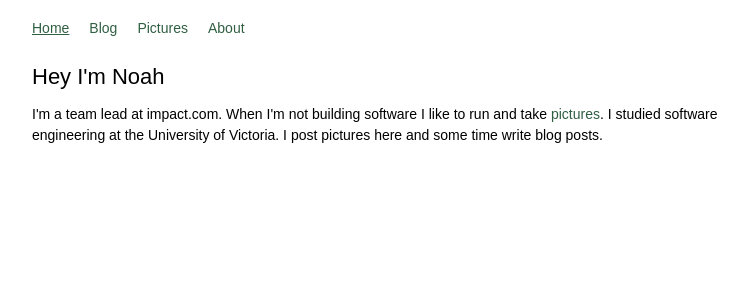
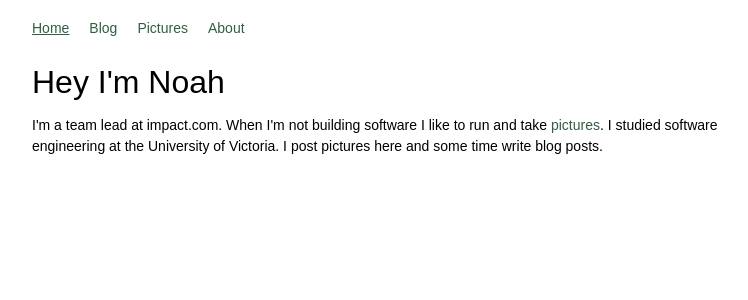
Before and after one commit to noahwc/nwc, a SvelteKit app in the folder site/: page / in a window 1280 px wide. Shown: the top 300 px of the page, without its empty margins (258-1006 px from the left). Built offline with nearby package versions, Linux system fonts and the light colour scheme.

Commit message:
style polish

```diff
--- a/site/src/lib/css/base.css
+++ b/site/src/lib/css/base.css
@@ -73,9 +73,9 @@ ul {
 }
 
 :root {
-	--header-one-size: 22px;
-	--header-two-size: 18px;
-	--header-three-size: 16px;
+	--header-one-size: 32px;
+	--header-two-size: 24px;
+	--header-three-size: 18px;
 	--text-size: 14px;
 	--text-size-small: 12px;
 	--space-x-small: 4px;
--- a/site/src/routes/+layout.svelte
+++ b/site/src/routes/+layout.svelte
@@ -15,5 +15,6 @@
 		width: min(700px, 100%);
 		margin: auto;
 		min-height: 100vh;
+		padding: 0 var(--space-x-large);
 	}
 </style>
```
